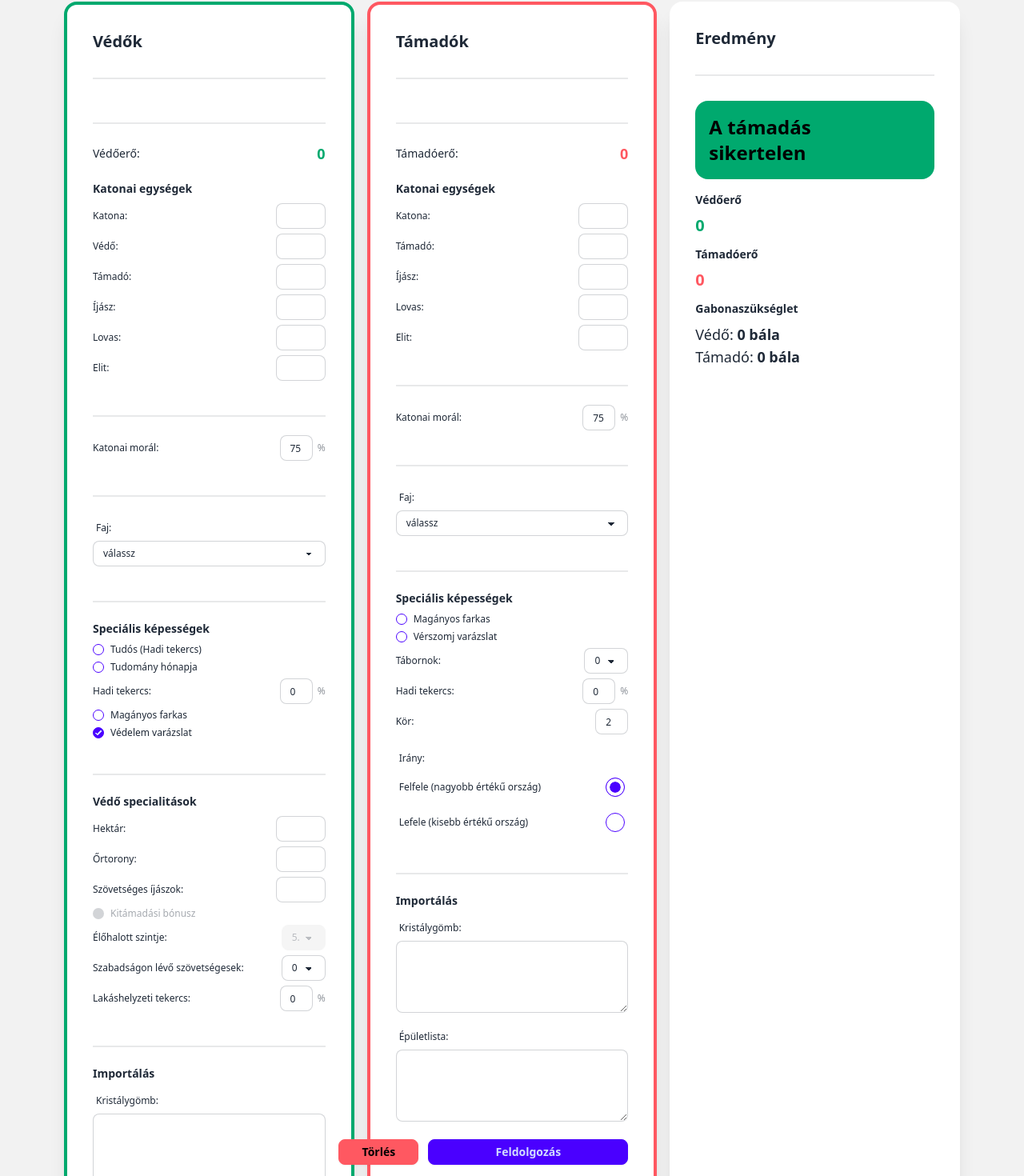
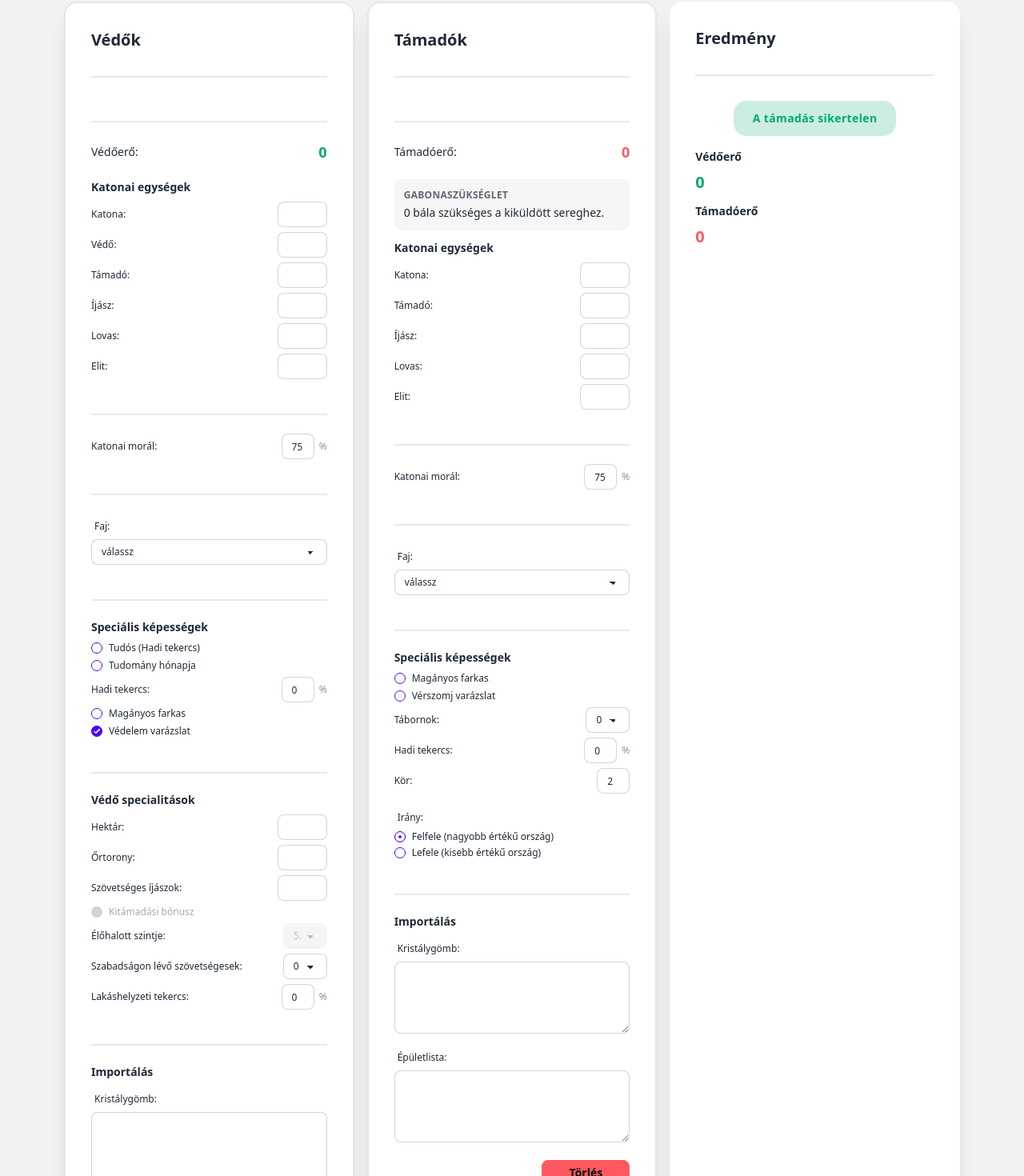
Before and after one commit to velvet07/hodito, a React app: page / in a window 1280 px wide. Shown: the part 118-1588 px from the top of the page at 80% size. Built offline with nearby package versions, Linux system fonts and the light colour scheme.

Commit message:
Tweak war UI buttons, cards, and grain display

```diff
--- a/src/components/WarCalculator.tsx
+++ b/src/components/WarCalculator.tsx
@@ -216,6 +216,31 @@ const WarCalculatorComponent: React.FC = () => {
   const tamadoResults = useMemo(() => WarCalculator.calculate(tamadoSettings), [tamadoSettings]);
 
   const vedoWins = vedoResults.vedoero >= tamadoResults.tamadoero;
+  const hasVedoData =
+    Boolean(
+      vedoSettings.katona ||
+        vedoSettings.vedo ||
+        vedoSettings.tamado ||
+        vedoSettings.ijsz ||
+        vedoSettings.lovas ||
+        vedoSettings.elit ||
+        vedoSettings.hektar ||
+        vedoSettings.ortorony ||
+        vedoKristalygomb.trim().length ||
+        vedoEpuletlista.trim().length
+    );
+  const hasTamadoData =
+    Boolean(
+      tamadoSettings.katona ||
+        tamadoSettings.tamado ||
+        tamadoSettings.ijsz ||
+        tamadoSettings.lovas ||
+        tamadoSettings.elit ||
+        tamadoKristalygomb.trim().length ||
+        tamadoEpuletlista.trim().length
+    );
+  const vedoBorderClass = hasVedoData ? (vedoWins ? 'border-success' : 'border-error') : 'border-base-300';
+  const tamadoBorderClass = hasTamadoData ? (!vedoWins ? 'border-success' : 'border-error') : 'border-base-300';
 
   return (
     <div className="min-h-screen bg-base-200">
@@ -259,7 +284,7 @@ const WarCalculatorComponent: React.FC = () => {
 
         <div className="grid grid-cols-2 lg:grid-cols-3 gap-4 max-w-6xl mx-auto">
           {/* Védő oszlop */}
-          <div className={`card bg-base-100 shadow-xl ${vedoWins ? 'border-4 border-success' : 'border-4 border-error'}`}>
+          <div className={`card bg-base-100 shadow-xl border-2 ${vedoBorderClass}`}>
             <div className="card-body">
               <h2 className="card-title text-xl">
                 Védők
@@ -458,11 +483,11 @@ const WarCalculatorComponent: React.FC = () => {
                     />
                   </div>
                 </div>
-                <div className="flex justify-end mt-4 gap-3">
+                <div className="flex flex-wrap justify-end mt-4 gap-3">
                   <button
                     onClick={handleVedoClear}
                     className="btn btn-error btn-sm"
-                    style={{ width: '100px' }}
+                    style={{ flexBasis: '25%', minWidth: '110px' }}
                     type="button"
                   >
                     Törlés
@@ -470,7 +495,7 @@ const WarCalculatorComponent: React.FC = () => {
                   <button
                     onClick={handleVedoImport}
                     className="btn btn-primary btn-sm"
-                    style={{ width: '250px' }}
+                    style={{ flexBasis: '65%', minWidth: '200px' }}
                     type="button"
                   >
                     Feldolgozás
@@ -482,7 +507,7 @@ const WarCalculatorComponent: React.FC = () => {
           </div>
 
           {/* Támadó oszlop */}
-          <div className={`card bg-base-100 shadow-xl ${!vedoWins ? 'border-4 border-success' : 'border-4 border-error'}`}>
+          <div className={`card bg-base-100 shadow-xl border-2 ${tamadoBorderClass}`}>
             <div className="card-body">
               <h2 className="card-title text-xl">
                 Támadók
@@ -499,6 +524,13 @@ const WarCalculatorComponent: React.FC = () => {
                     {formatNumber(tamadoResults.tamadoero)}
                   </span>
                 </div>
+              </div>
+
+              <div className="bg-base-200/70 rounded-lg p-3">
+                <p className="text-xs font-semibold text-base-content/70 uppercase tracking-wide">Gabonaszükséglet</p>
+                <p className="text-sm text-base-content mt-1">
+                  {formatNumber(tamadoResults.gabonaszukseglet)} bála szükséges a kiküldött sereghez.
+                </p>
               </div>
 
               {/* Katonai egységek */}
@@ -606,8 +638,7 @@ const WarCalculatorComponent: React.FC = () => {
                       <span className="label-text text-xs">Irány:</span>
                     </label>
                     <div className="space-y-1">
-                      <label className="label cursor-pointer">
-                        <span className="label-text text-xs">Felfele (nagyobb értékű ország)</span>
+                      <label className="flex items-center gap-2 text-xs cursor-pointer">
                         <input
                           type="radio"
                           name="tamado_irany"
@@ -615,10 +646,11 @@ const WarCalculatorComponent: React.FC = () => {
                           checked={tamadoSettings.irany === 'felfele'}
                           onChange={() => updateTamadoSettings({ irany: 'felfele' })}
                           className="radio radio-primary"
+                          style={{ width: '14px', height: '14px' }}
                         />
+                        <span>Felfele (nagyobb értékű ország)</span>
                       </label>
-                      <label className="label cursor-pointer">
-                        <span className="label-text text-xs">Lefele (kisebb értékű ország)</span>
+                      <label className="flex items-center gap-2 text-xs cursor-pointer">
                         <input
                           type="radio"
                           name="tamado_irany"
@@ -626,7 +658,9 @@ const WarCalculatorComponent: React.FC = () => {
                           checked={tamadoSettings.irany === 'lefele'}
                           onChange={() => updateTamadoSettings({ irany: 'lefele' })}
                           className="radio radio-primary"
+                          style={{ width: '14px', height: '14px' }}
                         />
+                        <span>Lefele (kisebb értékű ország)</span>
                       </label>
                     </div>
                   </div>
@@ -661,11 +695,11 @@ const WarCalculatorComponent: React.FC = () => {
                     />
                   </div>
                 </div>
-                <div className="flex justify-end mt-4 gap-3">
+                <div className="flex flex-wrap justify-end mt-4 gap-3">
                   <button
                     onClick={handleTamadoClear}
                     className="btn btn-error btn-sm"
-                    style={{ width: '100px' }}
+                    style={{ flexBasis: '25%', minWidth: '110px' }}
                     type="button"
                   >
                     Törlés
@@ -673,7 +707,7 @@ const WarCalculatorComponent: React.FC = () => {
                   <button
                     onClick={handleTamadoImport}
                     className="btn btn-primary btn-sm"
-                    style={{ width: '250px' }}
+                    style={{ flexBasis: '65%', minWidth: '200px' }}
                     type="button"
                   >
                     Feldolgozás
@@ -693,11 +727,13 @@ const WarCalculatorComponent: React.FC = () => {
               <div className="divider"></div>
 
             <div className="space-y-4">
-              <div className="text-center">
-                <div className={`alert ${vedoWins ? 'alert-success' : 'alert-error'}`}>
-                  <span className="text-2xl font-bold">
-                    {vedoWins ? 'A támadás sikertelen' : 'A támadás sikeres'}
-                  </span>
+              <div className="flex justify-center">
+                <div
+                  className={`inline-flex items-center justify-center rounded-2xl px-6 py-3 text-sm font-semibold tracking-wide ${
+                    vedoWins ? 'bg-success/20 text-success' : 'bg-error/20 text-error'
+                  }`}
+                >
+                  {vedoWins ? 'A támadás sikertelen' : 'A támadás sikeres'}
                 </div>
               </div>
 
@@ -716,15 +752,6 @@ const WarCalculatorComponent: React.FC = () => {
                   </p>
                 </div>
 
-                <div>
-                  <h3 className="text-sm font-semibold text-base-content mb-2">Gabonaszükséglet</h3>
-                  <p className="text-lg">
-                    Védő: <span className="font-semibold">{formatNumber(vedoResults.gabonaszukseglet)} bála</span>
-                  </p>
-                  <p className="text-lg">
-                    Támadó: <span className="font-semibold">{formatNumber(tamadoResults.gabonaszukseglet)} bála</span>
-                  </p>
-                </div>
               </div>
             </div>
             </div>
```
